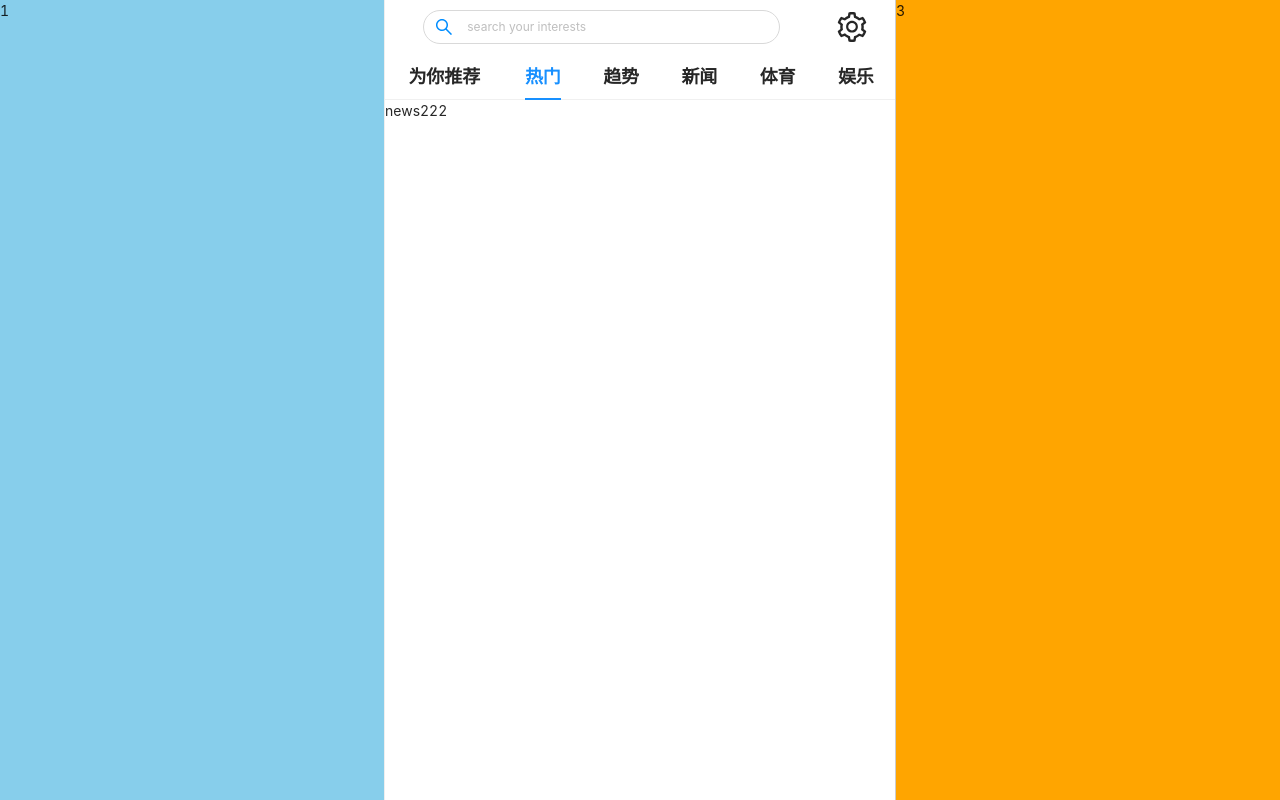
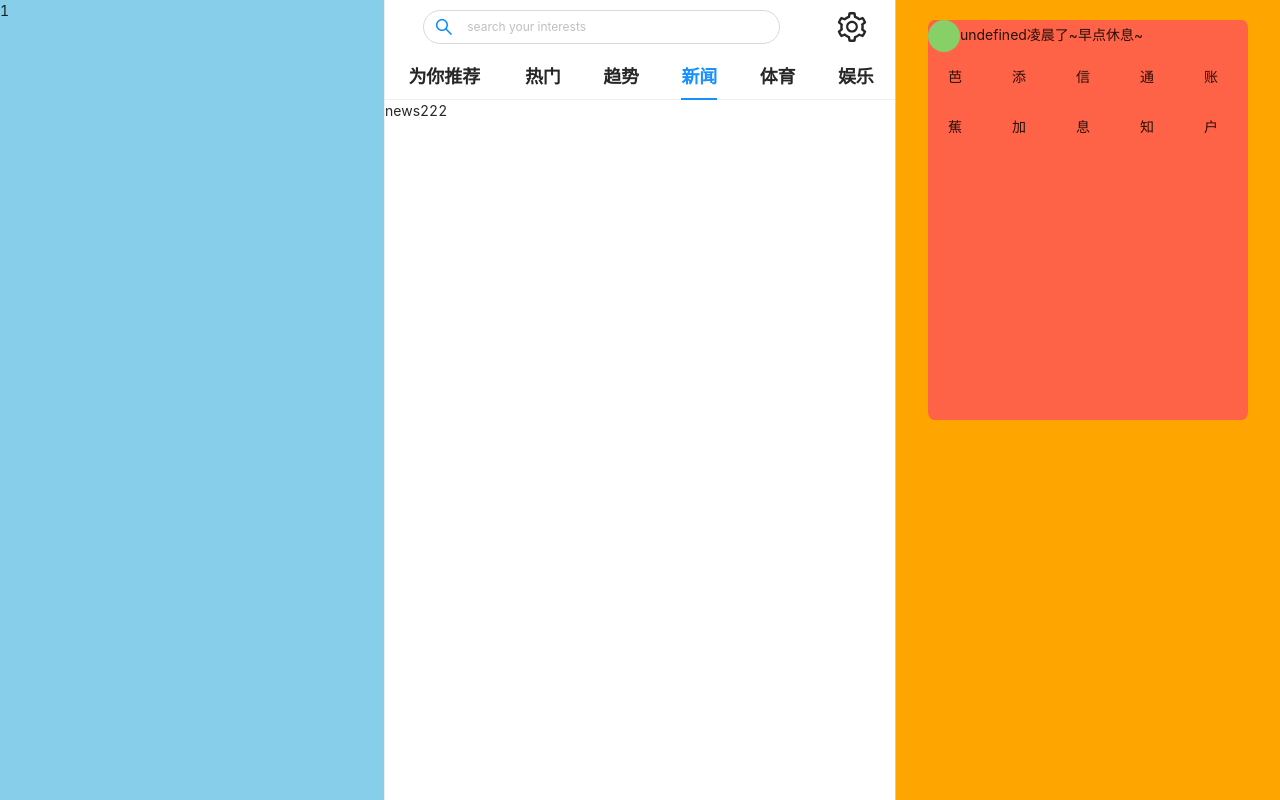
Before and after one commit to Carlos-Handsome-TJ/frontsite, a React (Create React App) app: page /userList/news in a window 1280 px wide. Built offline with nearby package versions, Linux system fonts and the light colour scheme; no server answers.

Commit message:
添加右侧组件栏

```diff
--- a/package.json
+++ b/package.json
@@ -8,6 +8,7 @@
     "@testing-library/user-event": "^12.2.0",
     "antd": "^4.8.0",
     "axios": "^0.21.0",
+    "dayjs": "^1.9.6",
     "lodash": "^4.17.20",
     "normalize.css": "^8.0.1",
     "react": "^17.0.1",
--- a/src/api/api.js
+++ b/src/api/api.js
@@ -1,15 +1,17 @@
 /**
  * 封状请求接口
  */
-import { post, get } from './http'
+import { post, get } from "./http"
 
 //封状登录接口
-export const apiLogin = params => post('/user/login', params)
+export const apiLogin = params => post("/user/login", params)
 //封状用户注册
-export const apiRegister = params => post('/user/register', params)
+export const apiRegister = params => post("/user/register", params)
 //封状用户名验证接口
-export const apiCheckName = params => get('/user/checkName', params)
+export const apiCheckName = params => get("/user/checkName", params)
 //封装获取验证码接口：
-export const apiGetCode = params => get('/user/getCode', params)
+export const apiGetCode = params => get("/user/getCode", params)
 //在用户主页获取数据接口：
-export const apiGetData = params => get('/list/articles', params)
+export const apiGetData = params => get("/list/articles", params)
+//主页个人信息获取数据接口：
+export const apiGetPerson = params => get("/list/person", params)
--- a/src/api/http.js
+++ b/src/api/http.js
@@ -8,6 +8,7 @@ import { Modal } from "antd"
 axios.defaults.timeout = 10000;
 //请求拦截器：
 axios.interceptors.request.use(config => {
+    // config.headers["X-Forwarded-For"] = "hhhh"
     return config;
 }, error => {
 
--- a/src/components/common/content.js
+++ b/src/components/common/content.js
@@ -11,7 +11,6 @@ const ContentArea = (props) => {
     return (
       <>
         <Paragraph
-          copyable={true}
           ellipsis={{ rows: 3, expandable: true, symbol: "more" }}
         >
           {content}
--- /dev/null
+++ b/src/components/edit/index.css
@@ -0,0 +1,7 @@
+.editor-container {
+    position: fixed;
+    width: 25%;
+    height: 50%;
+    border-radius: 2%;
+    background: tomato;
+}
--- /dev/null
+++ b/src/components/edit/index.js
@@ -0,0 +1,79 @@
+import React, { useState, useEffect } from "react";
+import dayjs from "dayjs";
+import { apiGetPerson } from "../../Api/api";
+import { Avatar, Image } from "antd";
+import { UserOutlined } from "@ant-design/icons";
+import "./index.css";
+
+const sendTip = () => {
+  const timeNow = dayjs().hour();
+  const tipArr = [
+    {
+      tip: "凌晨了~早点休息~", //0~3点
+    },
+    {
+      tip: "凌晨了~早点休息~", //3~6点
+    },
+    {
+      tip: "早上好~又是全新的一天~", //6~9点
+    },
+    {
+      tip: "上午好~今天有什么计划？", //9~12点
+    },
+    {
+      tip: "下午好~忙碌的一天~", //12~15点
+    },
+    {
+      tip: "下午好~抽点时间摸摸鱼~", //15~18点
+    },
+    {
+      tip: "晚上好~结束工作之后要适当放松一下~", //18~21点
+    },
+    {
+      tip: "深夜了~早睡早起身体好~", //21~24点
+    },
+  ];
+  return tipArr[Math.floor(timeNow / 3)];
+};
+
+export default function Editor() {
+  const [personInfo, setInfo] = useState({});
+  const getData = async () => {
+    const res = await apiGetPerson();
+    console.log(res);
+    if (res) {
+      setInfo({
+        username: res.msg[0].username,
+        avatar:
+          "https://sf3-ttcdn-tos.pstatp.com/img/user-avatar/8363340df5807340a30ec7d98f26c22e~300x300.image",
+        time: res.msg[0].create_time,
+      });
+      console.log("formate_time",dayjs(res.msg[0].create_time).format("YYYY-MM-DD HH:mm:ss"));
+    }
+    return;
+  };
+  useEffect(() => {
+    getData();
+  }, []);
+  return (
+    <>
+      <div className="editor-container">
+        <Avatar
+          style={{ backgroundColor: "#87d068" }}
+          icon={<UserOutlined />}
+          src={<Image src={personInfo.avatar} />}
+        />
+        {personInfo.username + `${sendTip().tip}`}
+        <div>
+          <ul>
+            <li>芭蕉</li>
+            <li>添加</li>
+            <li>信息</li>
+            <li>通知</li>
+            <li>账户</li>
+          </ul>
+        </div>
+      </div>
+    </>
+  );
+}
--- a/src/components/recommend/index.css
+++ b/src/components/recommend/index.css
@@ -1,7 +1,10 @@
 .recommend-list {
   padding: 0;
   margin: 0;
+  width: 100%;
   display: flex;
+  list-style: none;
+  box-sizing: border-box;
   flex-direction: column;
 }
 .articles-item {
@@ -38,7 +41,7 @@
 }
 .item-content-image {
   display: flex;
-  /* justify-content: space-start; */
+  justify-content: space-start;
   flex-shrink: 1;
   flex-direction: row;
   flex-wrap: wrap;
@@ -51,12 +54,11 @@
   /* height: 100px; */
   /* max-height: 200px; */
   overflow: hidden;
-
   border-radius: 15px;
   padding: 10px;
 }
 .item-footer {
-  /* line-height: 50px; */
+  line-height: 50px;
   display: grid;
   grid-template-columns: repeat(4, 1fr);
   grid-template-rows: 50px;
--- a/src/components/recommend/index.js
+++ b/src/components/recommend/index.js
@@ -1,36 +1,46 @@
-import React, { useEffect, useState } from "react"
-import _ from "lodash"
-import { apiGetData } from "../../Api/api"
-import UserInfo from "../common/user"
-import TimeInfo from "../common/time"
-import ContentArea from "../common/content"
-import ImageArea from "../common/images"
-import Footer from "../common/footer"
-import "./index.css"
+import React, { useEffect, useState } from "react";
+import _ from "lodash";
+import { apiGetData } from "../../Api/api";
+import { Spin } from "antd";
+import UserInfo from "../common/user";
+import TimeInfo from "../common/time";
+import ContentArea from "../common/content";
+import ImageArea from "../common/images";
+import Footer from "../common/footer";
+import "./index.css";
 
 /**
  * 推荐栏组件：
  */
 export default function Recommend() {
   const [content, setContent] = useState([]);
-  useEffect(() => {
+  const [spinning, setSpin] = useState(true);
   const getRecommendData = async () => {
     const data = await apiGetData();
     if (data.length) {
+      setSpin(false);
       setContent(data);
     }
     return;
   };
+  useEffect(() => {
     getRecommendData();
   }, []);
   return (
     <>
+      <Spin
+        spinning={spinning}
+        size="large"
+        tip={"正在拼命加载中>>>"}
+        style={{ marginTop: "50px" }}
+      >
         <ul className="recommend-list">
           {_.map(content, (item, index) => {
             return (
               <li className="articles-item" key={index}>
                 <div className="item-left">
-                {
+                  {/** */}
+
                   <UserInfo
                     key={index}
                     src={item.avatar}
@@ -38,41 +48,37 @@ export default function Recommend() {
                     attention={item.attention}
                     followers={item.follower}
                   />
-                }
                 </div>
                 <div className="item-right">
                   <div className="item-header">
-                  {
                     <TimeInfo
                       key={index}
                       username={item.author}
                       createTime={item.createTime}
                     />
-                  }
                   </div>
                   <div className="item-content">
                     <div className="item-content-area">
-                    {<ContentArea key={index} content={item.content} />}
+                      <ContentArea key={index} content={item.content} />
                     </div>
                     <div className="item-content-image">
                       {<ImageArea key={index} src={item.images} />}
                     </div>
                   </div>
                   <div className="item-footer">
-                  {
                     <Footer
                       key={index}
                       comment={item.comment}
                       retweetCount={item.retweet}
                       likCount={item.like}
                     />
-                  }
                   </div>
                 </div>
               </li>
             );
           })}
         </ul>
+      </Spin>
     </>
   );
 }
--- a/src/pages/login/login.jsx
+++ b/src/pages/login/login.jsx
@@ -9,12 +9,9 @@ import {
   GithubOutlined,
 } from "@ant-design/icons";
 import "./login.css";
-import kda1 from "../../assets/video/kda_2.mp4";
 import { apiLogin } from "../../Api/api";
 import { useDispatch } from "react-redux";
-import { isLogin } from "./store/index"
-
-
+import { isLogin, setUsername } from "./store/index"
 
 export default function Login() {
   const history = useHistory();
@@ -34,14 +31,15 @@ export default function Login() {
     } else {
       //获取后端返回的token，并存贮到本地:
       dispatch(isLogin(true))
-      history.push("/userList");
+      dispatch(setUsername(res.info.username))
+      history.push("/userList/recommend");
     }
   };
   return (
     <>
       <div className="login-bg">
         <video className="login-video" autoPlay={true} loop={true} muted={true}>
-          <source src={kda1} type="video/mp4" />
+          <source src={"https://mdup.apdcdn.tc.qq.com/vcloud1022.tc.qq.com/1022_a8b72b503fde4ac3a2b919c8e60fdf76.f0.mp4?vkey=A51567B0C1FA40E2221CDFD212CF28355AA5B9FA1E6AA4557FEAB6C4D4D3334B32263EC93BD196F4370E3214CFC7D119072E873A97689DBED4FA8007F041A8A19986FD47662CE6368CF1ED0D8A54C636448C62F4EB1ED36A&sha=0"} type="video/mp4" />
         </video>
       </div>
       <div className="login-area">
--- a/src/pages/register/register.jsx
+++ b/src/pages/register/register.jsx
@@ -149,7 +149,7 @@ const RegistrationForm = () => {
     <>
       <div className={"register-bg"}>
         <video autoPlay={true} loop={true} muted={true}>
-          <source src={kda2} type="video/mp4" />
+          <source src={"https://mdup.apdcdn.tc.qq.com/vcloud1022.tc.qq.com/1022_7cae5fc93c2e4553ad0925942324e61a.f0.mp4?vkey=570807798157A0D0C9FD76B6F371B5CA7E938D38B1F25DB63EAE1CB03F5FE92DA7722F4952093A36DC798AA4881F75B0CAA188F9786B577E102C485B936398007B69DBCDA4545ABC1C895E80BD48E11C877FAB2BEDCDA41F&sha=0"} type="video/mp4" />
         </video>
       </div>
       <div className="register-area">
--- a/src/pages/userList/userList.css
+++ b/src/pages/userList/userList.css
@@ -10,8 +10,8 @@
   line-height: 30px;
 }
 .user-settings:hover {
-  transition: all 0.5s;
-  transform: rotate(45deg);
+  transition: all 1s;
+  transform: rotate(180deg);
   color: #008dff;
   cursor: pointer;
 }
@@ -40,5 +40,10 @@
   border-right: 1px solid #ccc;
 }
 .user-right {
+  padding-top: 20px;
   background: orange;
+  /* text-align: center;
+   */
+   display: flex;
+   justify-content: space-around;
 }
--- a/src/pages/userList/userList.jsx
+++ b/src/pages/userList/userList.jsx
@@ -1,21 +1,20 @@
-import React, { useEffect, useState } from "react";
-import "./userList.css";
-import axios from "axios";
-import { Input, AutoComplete, Menu } from "antd";
-import { SearchOutlined, SettingOutlined } from "@ant-design/icons";
-import { Route, Link } from "react-router-dom";
-import HeaderSearch from "../../components/common/search";
-import Recommend from "../../components/recommend/index";
-import News from "../../components/news/index";
+import React, { useState } from "react"
+import "./userList.css"
+import { Menu, BackTop  } from "antd"
+import { Route, Link } from "react-router-dom"
+import HeaderSearch from "../../components/common/search"
+import Recommend from "../../components/recommend/index"
+import News from "../../components/news/index"
+import Editor from "../../components/edit/index"
 
-export default function UserList() {
+export default function UserList(props) {
   /**
    * 点击导航菜单栏
    */
-  const [selectedKey, setSelect] = useState("app");
+  const [selectedKey, setSelect] = useState(props.location.pathname);
   const handleSelect = (e) => {
     setSelect(e.key);
-  }
+  };
   return (
     <>
       <div className="user-box">
@@ -25,11 +24,12 @@ export default function UserList() {
         <div className="user-content">
           <div className="user-content-header">
             <div className="user-search">
-            {/**头部搜索框 */}
+              {/**头部搜索框 */}
               <HeaderSearch />
             </div>
             <div className="user-nav">
-            {/**导航 菜单 导航组件需要更进一层封状，只需要传入导航内容就可以实现导航需求*/}
+              {/**导航 菜单 导航组件需要更进一层封装，只需要传入导航内容就可以实现导航需求*/}
+              <BackTop />
               <Menu
                 onClick={handleSelect}
                 style={{
@@ -40,16 +40,22 @@ export default function UserList() {
                 selectedKeys={selectedKey}
                 mode="horizontal"
               >
-                <Menu.Item key="mail">
+                <Menu.Item key="/userList/recommend">
                   <Link to="/userList/recommend">为你推荐</Link>
                 </Menu.Item>
-                <Menu.Item key="app">热门</Menu.Item>
-                <Menu.Item key="alipay1">趋势</Menu.Item>
-                <Menu.Item key="alipay2">
+                <Menu.Item key="/userList/hot">
+                  <Link to="/userList/hot">热门</Link>
+                </Menu.Item>
+                <Menu.Item key="/userList/trend">
+                  <Link to="/userList/trend">趋势</Link>
+                </Menu.Item>
+                <Menu.Item key="/userList/news">
                   <Link to="/userList/news">新闻</Link>
                 </Menu.Item>
-                <Menu.Item key="alipay3">体育</Menu.Item>
-                <Menu.Item key="alipay4">娱乐</Menu.Item>
+                <Menu.Item key="/userList/sports">
+                  <Link to="/userList/sports">体育</Link>
+                </Menu.Item>
+                <Menu.Item key="">娱乐</Menu.Item>
               </Menu>
             </div>
           </div>
@@ -68,7 +74,9 @@ export default function UserList() {
             />
           </div>
         </div>
-        <div className="user-right">3</div>
+        <div className="user-right">
+          <Editor />
+        </div>
       </div>
     </>
   );
```
Also changed, not shown: 1 other file (tests, documents, lock files or other folders). Lines whose indentation alone changed are shown as unchanged.
